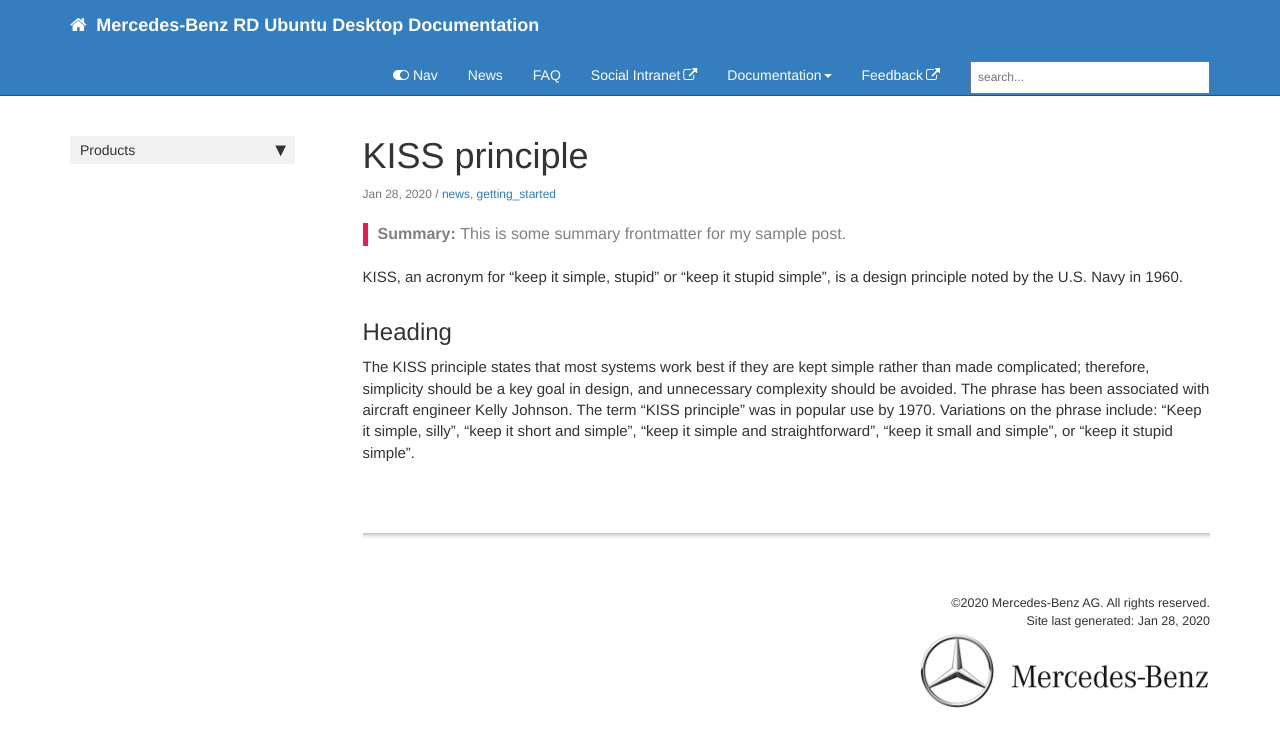
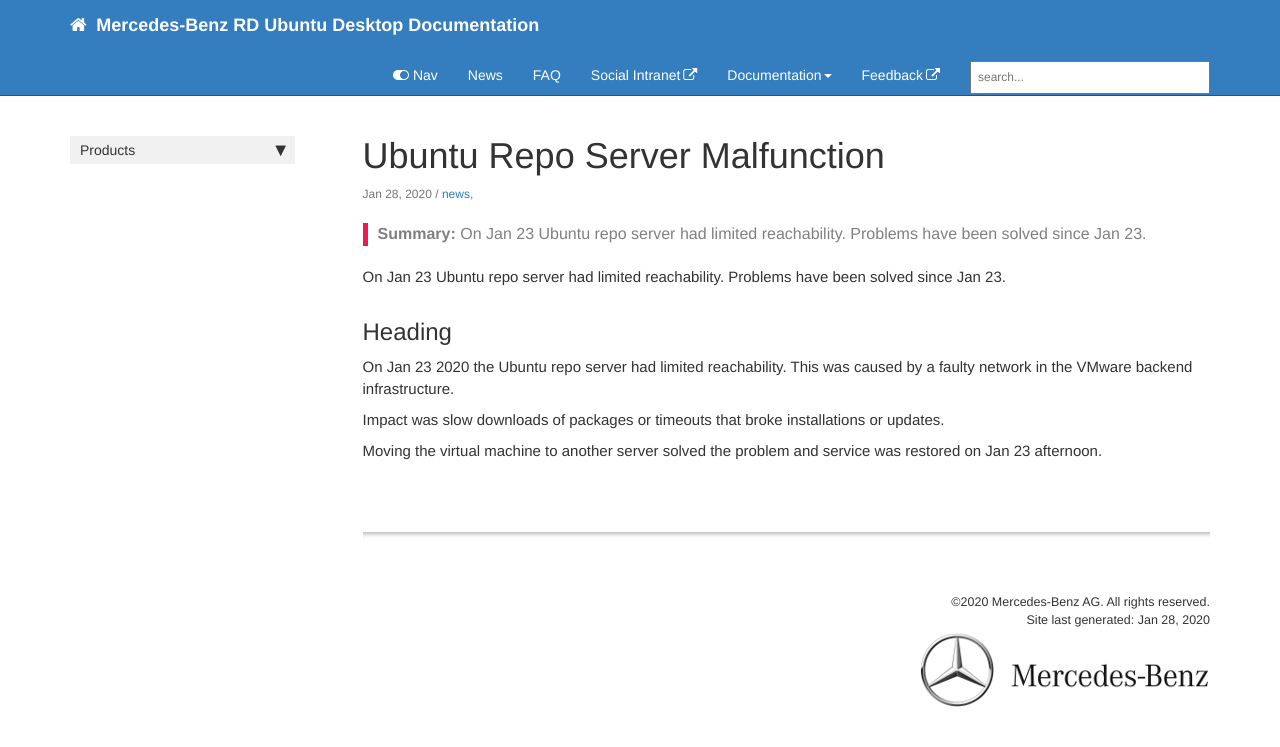
Before and after one commit to RajputPawan/Prometheus, a Jekyll site: the page built from _posts/2020-01-28-malfunction_reposerver.md, in a window 1280 px wide. Shown: the top 747 px of the page. Built offline with Jekyll 4.4.1, drawn with Linux system fonts in a browser that asks for light colours; comment, search, counter and statistics services are not loaded.

Commit message:
News: repo server malfunction

```diff
--- a/_posts/2020-01-28-malfunction_reposerver.md
+++ b/_posts/2020-01-28-malfunction_reposerver.md
@@ -1,15 +1,19 @@
 ---
-title:  "KISS principle"
+title:  "Ubuntu Repo Server Malfunction"
 published: true
-permalink: samplepost.html
-summary: "This is some summary frontmatter for my sample post."
-tags: [news, getting_started]
+permalink: 2020-01-28_malfunction_reposerver.html
+summary: "On Jan 23 Ubuntu repo server had limited reachability. Problems have been solved since Jan 23."
+tags: [news, service_malfunction]
 ---
 
-KISS, an acronym for "keep it simple, stupid" or "keep it stupid simple", is a design principle noted by the U.S. Navy in 1960.
+On Jan 23 Ubuntu repo server had limited reachability. Problems have been solved since Jan 23.
 
 ## Heading
 
-The KISS principle states that most systems work best if they are kept simple rather than made complicated; therefore, simplicity should be a key goal in design, and unnecessary complexity should be avoided. The phrase has been associated with aircraft engineer Kelly Johnson. The term "KISS principle" was in popular use by 1970. Variations on the phrase include: "Keep it simple, silly", "keep it short and simple", "keep it simple and straightforward", "keep it small and simple", or "keep it stupid simple".
+On Jan 23 2020 the Ubuntu repo server had limited reachability. This was caused by a faulty network in the VMware backend infrastructure.
+
+Impact was slow downloads of packages or timeouts that broke installations or updates.
+
+Moving the virtual machine to another server solved the problem and service was restored on Jan 23 afternoon.
 
 {% include links.html %}
```
